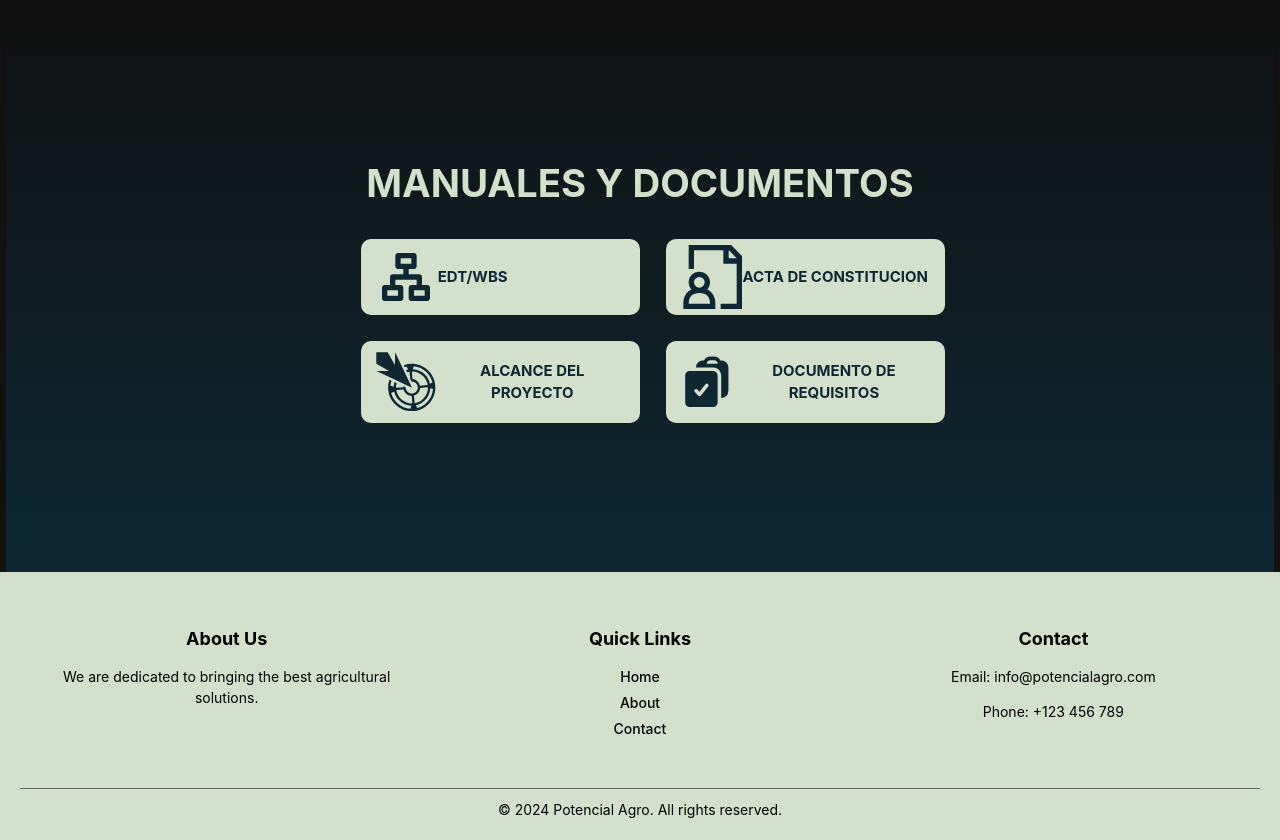
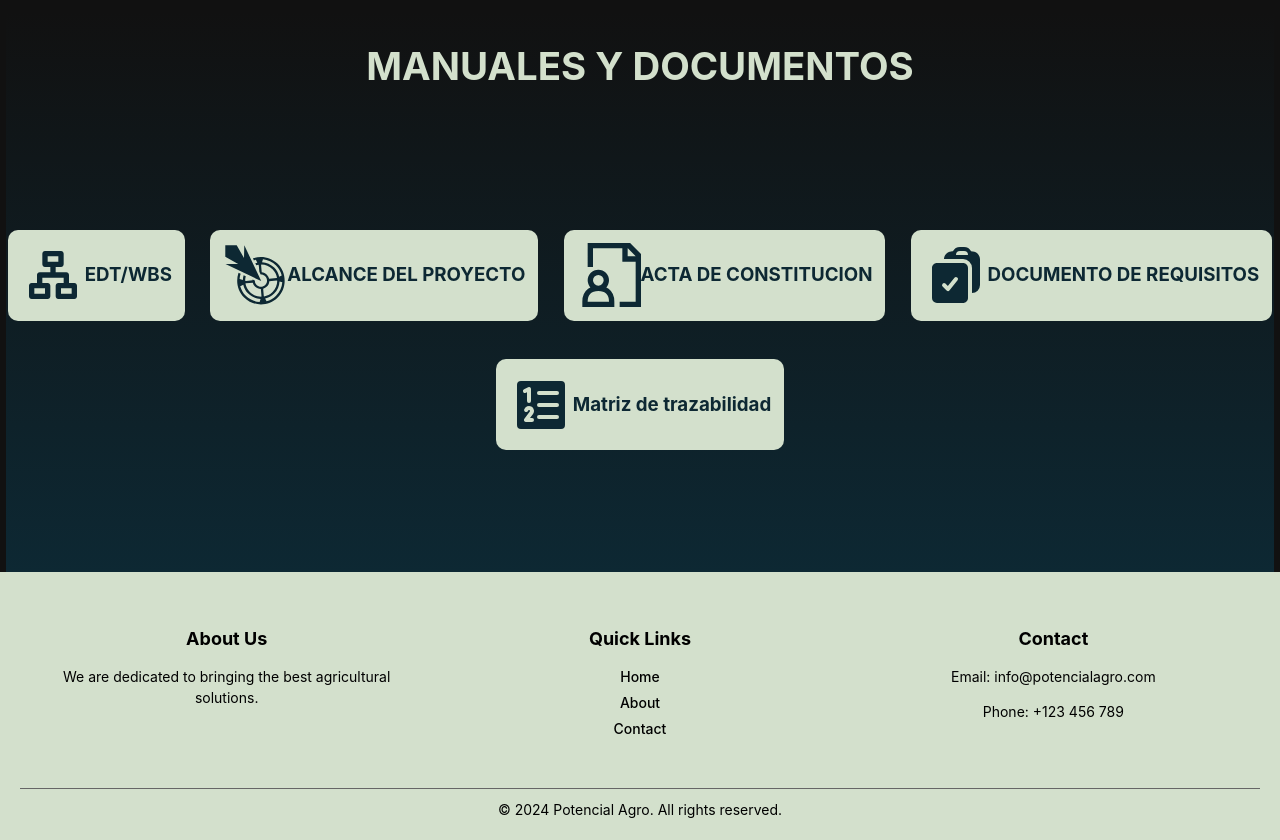
Before and after one commit to mateyyyy/PotencialAgroPage, a React (Vite) app: page / in a window 1280 px wide. Shown: the part 1876-2716 px from the top of the page. Built offline with nearby package versions, Linux system fonts and the light colour scheme.

Commit message:
Apartado trazabilidad agregado

```diff
--- a/src/components/ProyectoApartado/ProyectoApartado.module.css
+++ b/src/components/ProyectoApartado/ProyectoApartado.module.css
@@ -1,18 +1,22 @@
 .Card{
     width: 20%;
-    margin: 0 2vw 0 2vw;
     height: auto;
     display: flex;
+}
+#CardTrazabilidad{
+    display: flex;
+    justify-content: center;
+    height: 100%;
+    align-items: center;
 }
 
 #PrinDiv{
     width: 100%;
-    height: auto;
+    height: 100%;
     display: flex;
-    flex-direction: row;
     justify-content: center;
     align-content: center;
-
+    flex-wrap: wrap;
 }
 
 .tituloYbuton{
@@ -24,9 +28,6 @@
 
 .cardInfo{
     display: flex;
-    flex-direction: row;
-    height: 50%;
-    width: 100%;
     margin-bottom: 1vw;
     justify-content: start;
     align-items: center;
@@ -46,42 +47,21 @@
     text-align: center;
 }
 
-.link{
-    height: 100%;
-}
-
 @media (min-width: 792px) {
-    .Card{
-        width: 20%;
-        margin: 0 2vw 0 2vw;
-        height: auto;
-        display: flex;
-        flex-direction: column;
-        justify-content: center;
-        align-content: center;
-        font-size: 1vw;
-
-    }
-
     #PrinDiv{
         flex-direction: row;
+        gap: 2vw;
     }
 }
 
 
 @media (max-width: 792px) {
-    .Card{
-        width: 60%;
-        height: auto;
-        flex-direction: column;
-    }
+
     .cardInfoH3{
         font-size: 1rem;
     }
 
     #PrinDiv{
         flex-direction: column;
-        align-items: center;
-
     }
 }
--- a/src/components/ProyectoApartado/index.jsx
+++ b/src/components/ProyectoApartado/index.jsx
@@ -5,6 +5,7 @@ import { GrDocumentUser } from "react-icons/gr";
 import { GiArrowScope } from "react-icons/gi";
 import { HiClipboardDocumentCheck } from "react-icons/hi2";
 import { Link } from "react-router-dom";
+import { PiListNumbersFill } from "react-icons/pi";
 
 
 export default function ProyectoApartado() {
@@ -12,7 +13,6 @@ export default function ProyectoApartado() {
     <>
       <h1 id={styles.titulo}>MANUALES Y DOCUMENTOS</h1>
         <div id={styles.PrinDiv}>
-          <div className={styles.Card}>
             <Link to={"/edt"} className={styles.link}>
               <div className={styles.cardInfo}>
                 <RiOrganizationChart style={{ width: '5vw', height: 'auto' }}/>
@@ -27,9 +27,6 @@ export default function ProyectoApartado() {
               </div>
             </Link>
 
-          </div>
-
-          <div className={styles.Card}>
             <Link to={"/acta"} className={styles.link}>
               <div className={styles.cardInfo}>
                 <GrDocumentUser style={{ width: '5vw', height: 'auto' }}/>
@@ -43,8 +40,15 @@ export default function ProyectoApartado() {
                 <h3 className={styles.cardInfoH3}>DOCUMENTO DE REQUISITOS</h3>
               </div>
             </Link>
-          </div>
+
+            <Link to={"/trazabilidad"} className={styles.link}>
+              <div className={styles.cardInfo}>
+                <PiListNumbersFill  style={{ width: '5vw', height: 'auto' }}/>
+                <h3 className={styles.cardInfoH3}>Matriz de trazabilidad</h3>
+              </div>
+            </Link>
         </div>
+
     </>
   )
 }
--- a/src/config/router.jsx
+++ b/src/config/router.jsx
@@ -7,6 +7,7 @@ import Acta from "../pages/Acta/index.jsx";
 import Alcance from "../pages/Alcance/index.jsx";
 import Requisitos from "../pages/Requisitos/index.jsx";
 import EDT from '../pages/EDT';
+import Trazabilidad from "../pages/Trazabilidad/index.jsx";
 const router = createBrowserRouter([
   {
     path: "/",
@@ -33,7 +34,10 @@ const router = createBrowserRouter([
     element: <EDT/>,
   },
 
-
+  {
+    path: "/trazabilidad",
+    element: <Trazabilidad/>,
+  },
 
 ]);
 
--- a/src/pages/EDT/index.jsx
+++ b/src/pages/EDT/index.jsx
@@ -4,7 +4,6 @@ import styles from './EDT.module.css'
 export default function index() {
   return (
     <div id={styles.EDTdiv}>
-        <iframe width="100%" height="100%" src="https://miro.com/app/embed/uXjVLdPXU3A=/?pres=1&frameId=3458764600444426755&embedId=941154343460" frameborder="0" scrolling="no" allow="fullscreen; clipboard-read; clipboard-write" allowfullscreen></iframe>
-    </div>
+<iframe width="100%" height="100%" src="https://miro.com/app/embed/uXjVLdPXU3A=/?pres=1&frameId=3458764600444426755&embedId=437506745855" frameborder="0" scrolling="no" allow="fullscreen; clipboard-read; clipboard-write" allowfullscreen></iframe>    </div>
   )
 }
--- /dev/null
+++ b/src/pages/Trazabilidad/Trazabilidad.module.css
@@ -0,0 +1,21 @@
+#PrinDiv{
+    width: 100vw;
+    height: 85vh;
+}
+
+#volverBoton{
+    background: none;
+    border: none;
+    outline: none;
+}
+
+#logo{
+    width: 5vw;
+}
+
+#iconosSuperiores{
+    display: flex;
+    flex-direction: row;
+    align-items: center;
+    justify-content: center;
+}
--- /dev/null
+++ b/src/pages/Trazabilidad/index.jsx
@@ -0,0 +1,18 @@
+import React from 'react'
+import styles from './Trazabilidad.module.css'
+import { Link } from 'react-router-dom'
+
+export default function Trazabilidad() {
+  return (<>
+    <div id={styles.PrinDiv}>
+        <embed src="./Matriz Trazabilidad (1).pdf" type="" width="100%" height="100%"/>
+    </div>
+
+    <div id={styles.iconosSuperiores}>
+        <img src="./logo_potencial_agro.svg" alt="" id={styles.logo}/>
+        <Link to={"/"}><button id={styles.volverBoton}>Volver a la Potencial Agro</button></Link>
+    </div>
+
+  </>
+  )
+}
```
Also changed, not shown: 1 other file (tests, documents, lock files or other folders).
